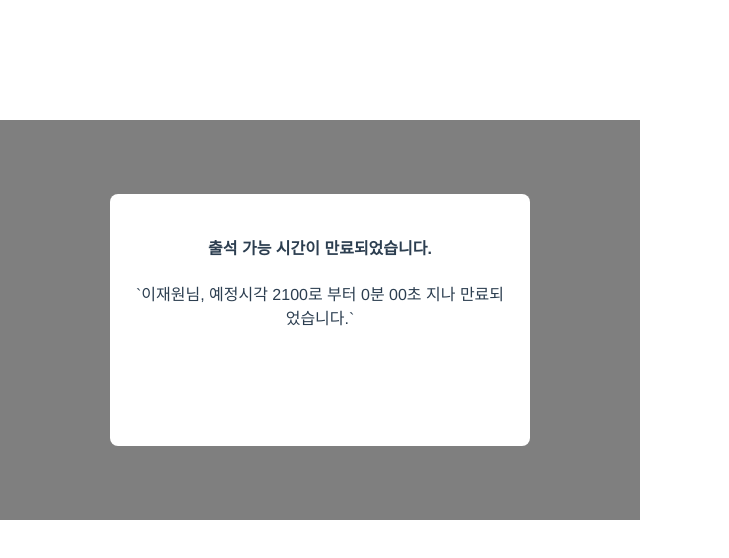
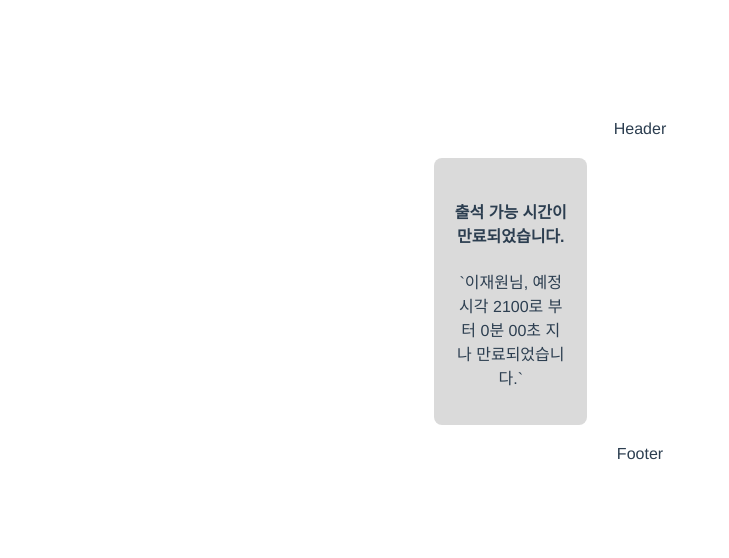
Before and after one commit to DaliyStudyCheckerApplication/Front, a Vue app: page / in a window 1280 px wide. Shown: the top 558 px of the page, without its empty margins (0-729 px from the left). Built offline with nearby package versions, Linux system fonts and the light colour scheme.

Commit message:
feat: make some components

```diff
--- a/src/App.vue
+++ b/src/App.vue
@@ -1,82 +1,23 @@
 <template>
   <div id="app">
-    <div id="root">
-      <div v-show="istimeexpired">
-        <BaseTimer v-bind:time-left="timeLeft" v-bind:time-limit="timeLimit" />
-      </div>
-    </div>
-    <div class="root-modal" v-show="!istimeexpired">
-      <ExpiredModal
-        v-bind:time-left="timeLeft"
-        v-bind:time-limit="timeLimit"
-      ></ExpiredModal>
-    </div>
+    <pageHeader></pageHeader>
+    <pageContent></pageContent>
+    <pageFooter></pageFooter>
   </div>
 </template>
 
 <script>
-import BaseTimer from "./components/BaseTimer.vue";
-import ExpiredModal from "./components/ExpiredModal.vue";
-
-const TIME_LIMIT = 5;
+import pageHeader from "./components/pageHeader.vue";
+import pageContent from "./components/pageContent.vue";
+import pageFooter from "./components/pageFooter.vue";
 
 export default {
   name: "App",
-
-  components: {
-    BaseTimer,
-    ExpiredModal,
-  },
-
-  data() {
-    return {
-      timePassed: 0,
-      timerInterval: null,
-      istimeexpired: true,
-    };
-  },
-
-  computed: {
-    timeLimit() {
-      return TIME_LIMIT;
-    },
-
-    timeLeft() {
-      return this.timeLimit - this.timePassed;
-    },
-  },
-
-  watch: {
-    timeLeft(newValue) {
-      if (newValue === 0) {
-        this.onTimesUp();
-        this.istimeexpired = false;
-      }
-    },
-  },
-
-  mounted() {
-    this.startTimer();
-  },
-
-  methods: {
-    onTimesUp() {
-      clearInterval(this.timerInterval);
-      this.istimeexpired = true;
-    },
-
-    startTimer() {
-      this.timerInterval = setInterval(() => (this.timePassed += 1), 1000);
-    },
-  },
+  components: { pageHeader, pageContent, pageFooter },
 };
 </script>
 
 <style>
-body {
-  background-color: #fff;
-}
-
 #app {
   font-family: "Avenir", Helvetica, Arial, sans-serif;
   -webkit-font-smoothing: antialiased;
@@ -86,17 +27,7 @@ body {
   margin-top: 60px;
   display: flex;
   flex-flow: column;
-  width: 100%;
-}
-#root {
-  display: flex;
-  flex-flow: column;
   justify-content: center;
   align-items: center;
 }
-
-#root-modal {
-  justify-content: center;
-  /* align-items: center; */
-}
 </style>
--- a/src/components/ExpiredModal.vue
+++ b/src/components/ExpiredModal.vue
@@ -63,8 +63,6 @@ div {
 .black-bg {
   width: 50%;
   height: 50%;
-  background: rgba(0, 0, 0, 0.5);
-  position: fixed;
   padding: 20px;
   display: flex;
   justify-content: center;
@@ -73,7 +71,7 @@ div {
 .white-bg {
   width: 70%;
   height: 70%;
-  background: white;
+  background: rgb(218, 218, 218);
   border-radius: 8px;
   padding: 20px;
 }
--- /dev/null
+++ b/src/components/pageContent.vue
@@ -0,0 +1,72 @@
+<template>
+  <article>
+    <div>
+      <div v-show="istimeexpired">
+        <BaseTimer v-bind:time-left="timeLeft" v-bind:time-limit="timeLimit" />
+      </div>
+    </div>
+    <div v-show="!istimeexpired">
+      <ExpiredModal
+        v-bind:time-left="timeLeft"
+        v-bind:time-limit="timeLimit"
+      ></ExpiredModal>
+    </div>
+  </article>
+</template>
+
+<script>
+import BaseTimer from "./BaseTimer.vue";
+import ExpiredModal from "./ExpiredModal.vue";
+const TIME_LIMIT = 5;
+
+export default {
+  components: {
+    BaseTimer,
+    ExpiredModal,
+  },
+
+  data() {
+    return {
+      timePassed: 0,
+      timerInterval: null,
+      istimeexpired: true,
+    };
+  },
+
+  computed: {
+    timeLimit() {
+      return TIME_LIMIT;
+    },
+
+    timeLeft() {
+      return this.timeLimit - this.timePassed;
+    },
+  },
+
+  watch: {
+    timeLeft(newValue) {
+      if (newValue === 0) {
+        this.onTimesUp();
+        this.istimeexpired = false;
+      }
+    },
+  },
+
+  mounted() {
+    this.startTimer();
+  },
+
+  methods: {
+    onTimesUp() {
+      clearInterval(this.timerInterval);
+      this.istimeexpired = true;
+    },
+
+    startTimer() {
+      this.timerInterval = setInterval(() => (this.timePassed += 1), 1000);
+    },
+  },
+};
+</script>
+
+<style></style>
--- a/src/components/Header.vue
+++ b/src/components/pageFooter.vue
@@ -1,5 +1,6 @@
-!
-<template></template>
+<template>
+  <div>Footer</div>
+</template>
 
 <script>
 export default {};
--- a/src/components/Content.vue
+++ b/src/components/pageHeader.vue
@@ -1,6 +1,5 @@
-!
 <template>
-  <div></div>
+  <div>Header</div>
 </template>
 
 <script>
```
Also changed, not shown: src/components/Footer.vue (deleted).
